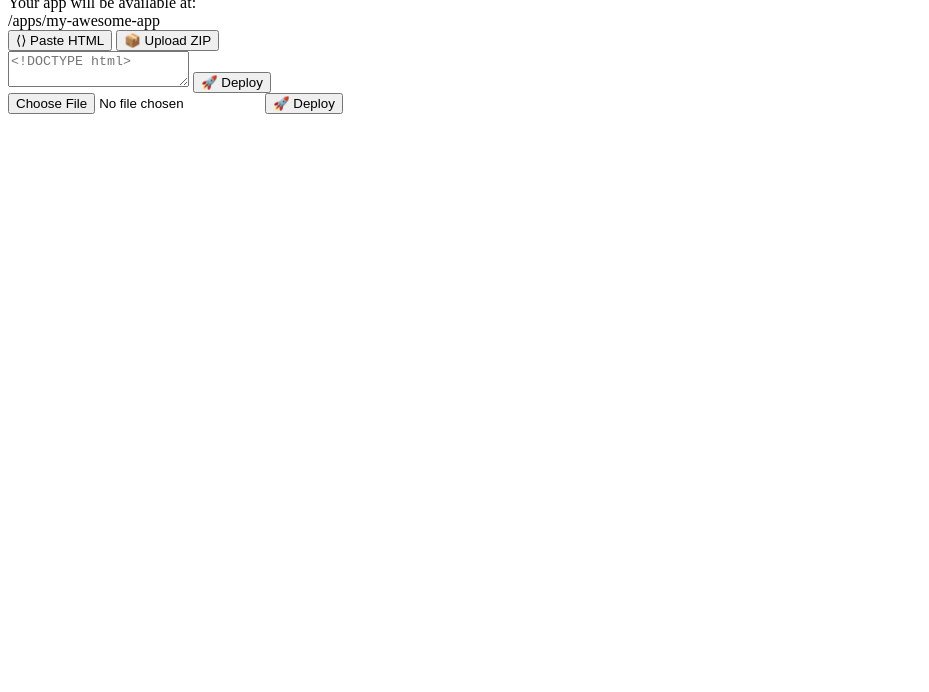
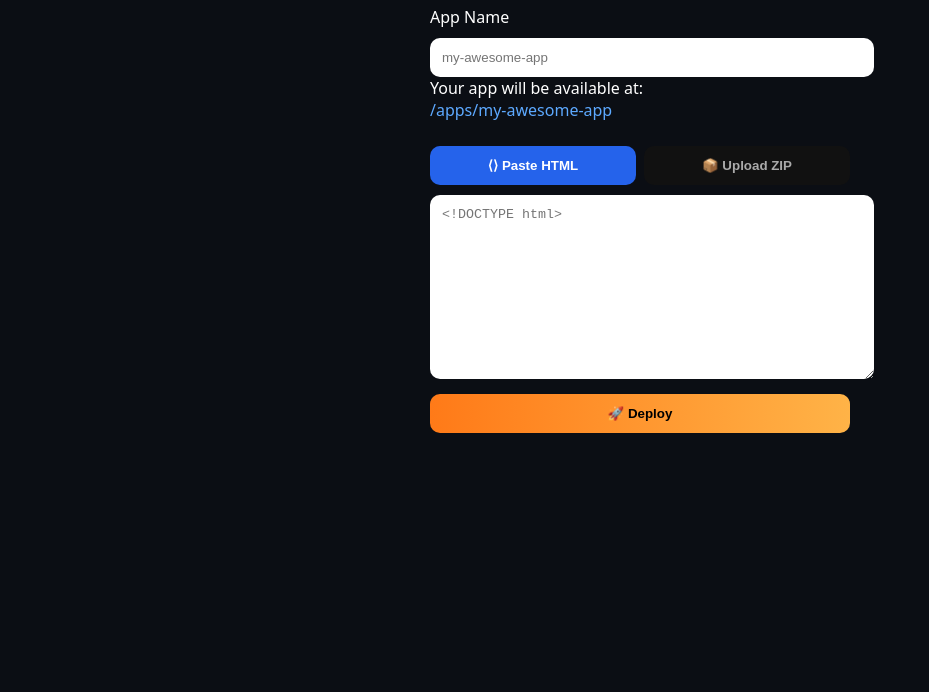
Before and after one commit to stunnagee642-droid/Webhook, a website: page public/index.html in a window 1280 px wide. Shown: the part 108-800 px from the top of the page, without its empty margins (0-929 px from the left). Drawn offline with Linux system fonts and the light colour scheme.

Commit message:
Update style.css

```diff
--- a/public/style.css
+++ b/public/style.css
@@ -1,66 +1,53 @@
-const express = require("express");
-const multer = require("multer");
-const unzipper = require("unzipper");
-const fs = require("fs");
-const path = require("path");
-const cors = require("cors");
+body {
+  background:#0b0e14;
+  color:white;
+  font-family:system-ui;
+}
 
-const app = express();
-const PORT = process.env.PORT || 3000;
+.container {
+  max-width:420px;
+  margin:auto;
+  padding:20px;
+}
 
-app.use(cors());
-app.use(express.json({ limit: "5mb" }));
-app.use(express.static("public"));
-app.use("/apps", express.static("apps"));
+input, textarea, button {
+  width:100%;
+  margin-top:10px;
+  padding:12px;
+  border-radius:10px;
+  border:none;
+}
 
-const upload = multer({ dest: "uploads/" });
+textarea {
+  height:160px;
+}
 
-/* ===============================
-   DEPLOY VIA PASTE HTML
-================================ */
-app.post("/deploy/html", (req, res) => {
-  const { appName, html } = req.body;
+button {
+  background:linear-gradient(90deg,#ff7a18,#ffb347);
+  font-weight:bold;
+}
 
-  if (!appName || !html) {
-    return res.status(400).json({ error: "Missing data" });
-  }
+.tabs {
+  display:flex;
+  gap:8px;
+  margin-top:15px;
+}
 
-  const appPath = path.join(__dirname, "apps", appName);
-  fs.mkdirSync(appPath, { recursive: true });
+.tab {
+  flex:1;
+  background:#111;
+  color:#aaa;
+}
 
-  fs.writeFileSync(path.join(appPath, "index.html"), html);
+.tab.active {
+  background:#2563eb;
+  color:white;
+}
 
-  res.json({
-    success: true,
-    url: `/apps/${appName}/`
-  });
-});
+.panel { display:none; }
+.panel.active { display:block; }
 
-/* ===============================
-   DEPLOY VIA ZIP
-================================ */
-app.post("/deploy/zip", upload.single("zip"), async (req, res) => {
-  const appName = req.body.appName;
-
-  if (!req.file || !appName) {
-    return res.status(400).json({ error: "Missing ZIP or app name" });
-  }
-
-  const appPath = path.join(__dirname, "apps", appName);
-  fs.mkdirSync(appPath, { recursive: true });
-
-  await fs.createReadStream(req.file.path)
-    .pipe(unzipper.Extract({ path: appPath }))
-    .promise();
-
-  fs.unlinkSync(req.file.path);
-
-  res.json({
-    success: true,
-    url: `/apps/${appName}/`
-  });
-});
-
-app.listen(PORT, () =>
-  console.log(`🚀 WEBHOOK running on port ${PORT}`)
-);
+.url {
+  color:#5da9ff;
+  word-break:break-all;
+}
```
